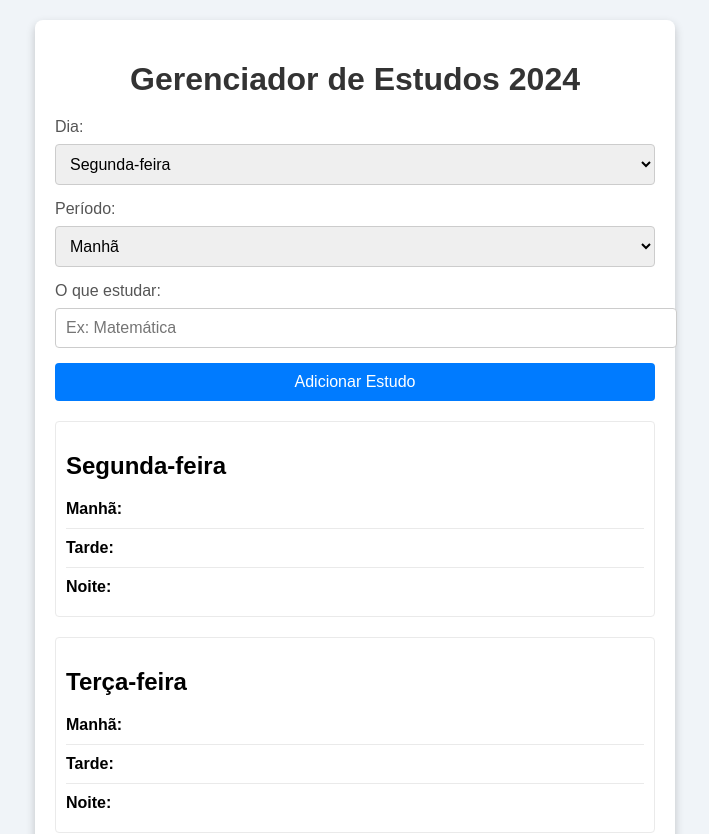
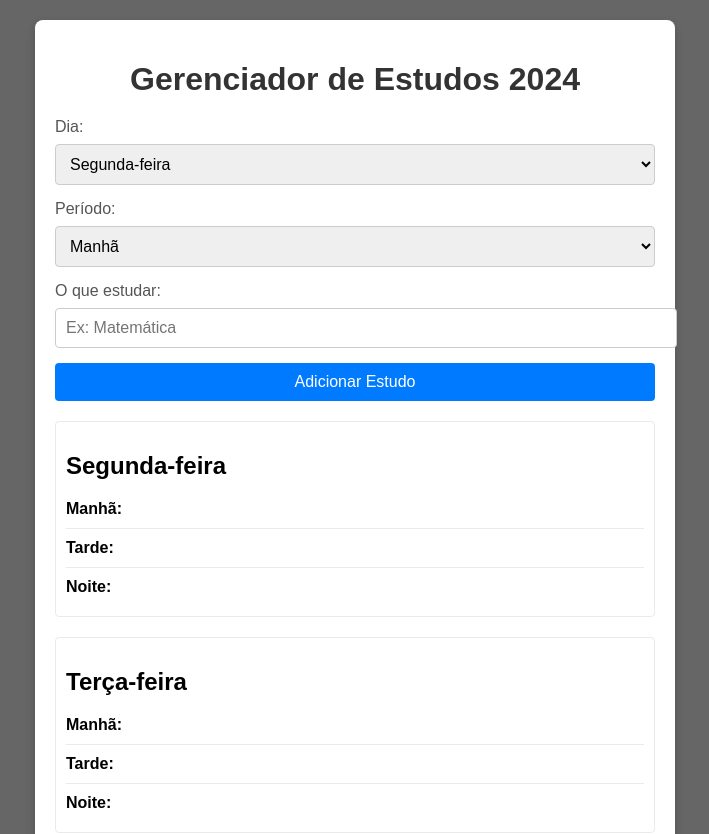
Before and after one commit to marcoslink/atividadeVersionamentoApp, a React (Create React App) app: page / in a window 1280 px wide. Shown: the top 834 px of the page, without its empty margins (285-994 px from the left). Built offline with nearby package versions, Linux system fonts and the light colour scheme.

Commit message:
Mudanças no Css

```diff
--- a/src/App.css
+++ b/src/App.css
@@ -2,7 +2,7 @@
 
 body {
   font-family: 'Arial', sans-serif;
-  background-color: #f0f4f8; /* Cor de fundo suave */
+  background-color: #666666; /* Cor de fundo suave */
   margin: 0;
   padding: 20px;
 }
```
